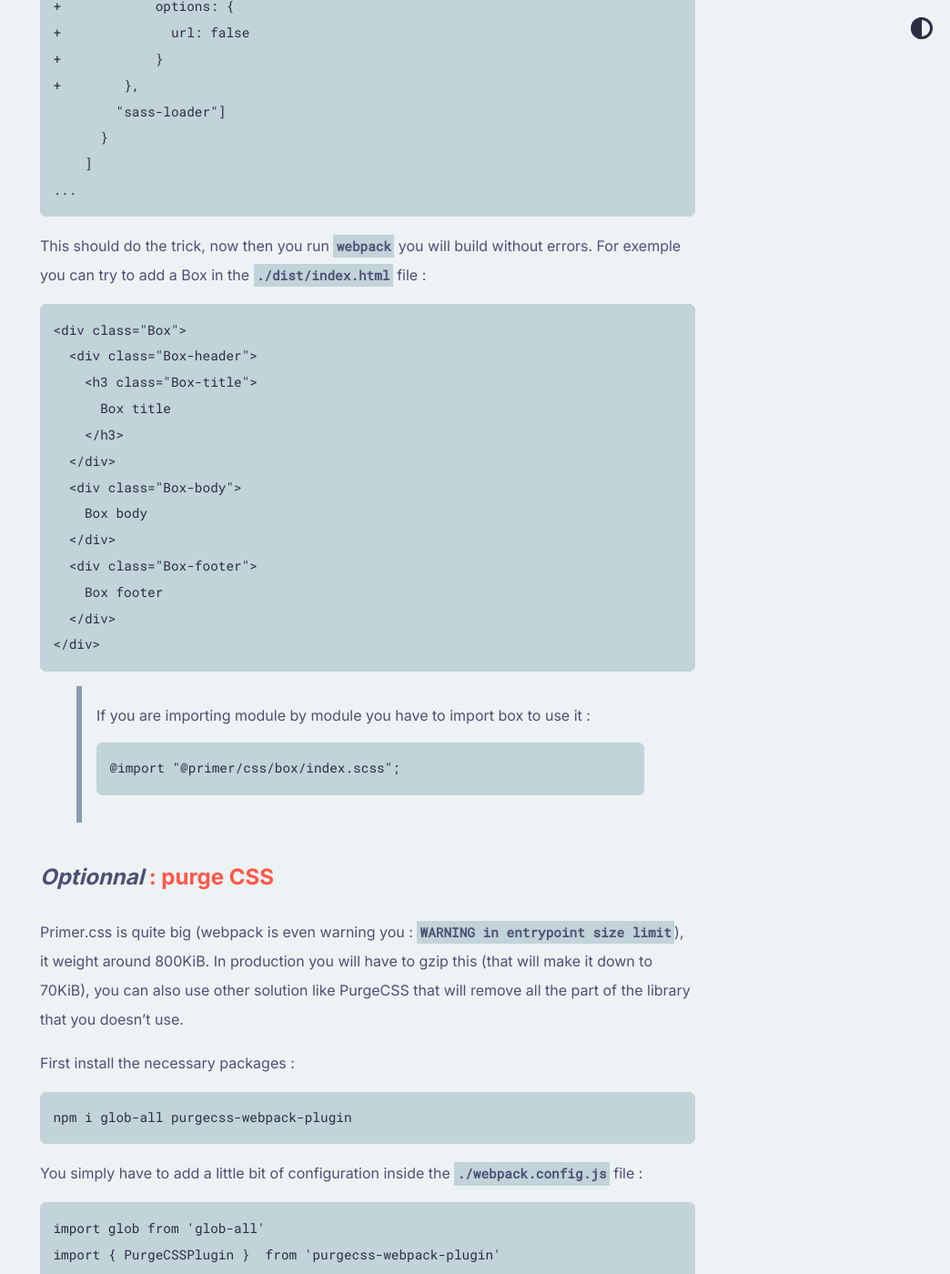
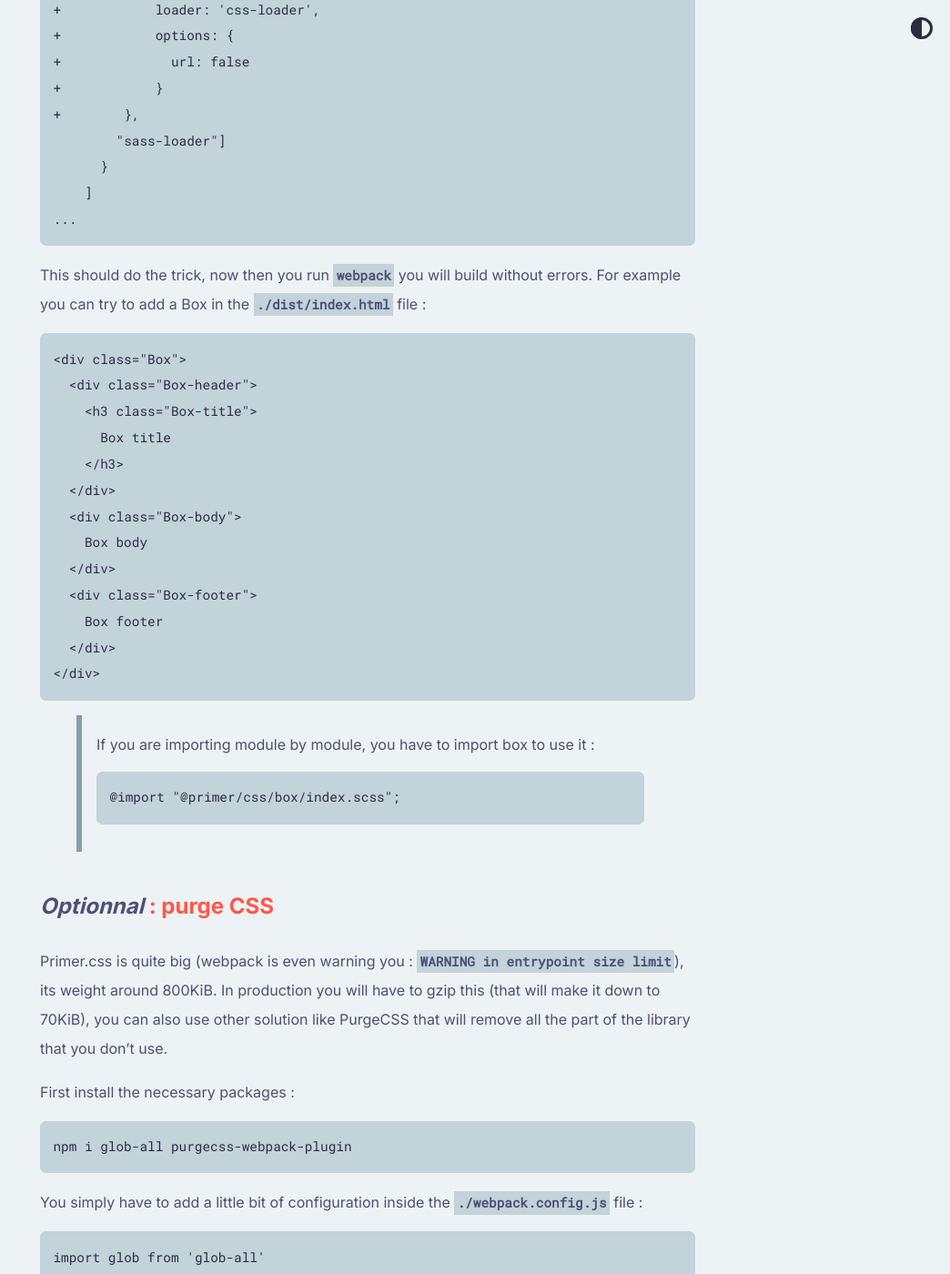
Before and after one commit to ndegheselle/blog.degheselle.fr, a Jekyll site: the page built from _posts/2023-01-24-use-primer.css-with-webpack.md, in a window 1280 px wide and 1400 px high, scrolled down 4164 px. Shown: the whole window at 91% size, without its empty margins (236-1280 px from the left). Built offline with Jekyll 4.4.1, drawn with Linux system fonts in a browser that asks for light colours; some of the changed text lies outside the part shown.

Commit message:
Fix typos

````diff
--- a/_posts/2023-01-24-use-primer.css-with-webpack.md
+++ b/_posts/2023-01-24-use-primer.css-with-webpack.md
@@ -157,7 +157,7 @@ Then you have to add some config inside the `./webpack.config.js` file in order
 ...
 ```
 
-This should do the trick, now then you run `webpack` you will build without errors. For exemple you can try to add a Box in the `./dist/index.html` file :
+This should do the trick, now then you run `webpack` you will build without errors. For example you can try to add a Box in the `./dist/index.html` file :
 
 ```html
 <div class="Box">
@@ -175,14 +175,14 @@ This should do the trick, now then you run `webpack` you will build without erro
 </div>
 ```
 
-> If you are importing module by module you have to import box to use it :
+> If you are importing module by module, you have to import box to use it :
 > ```scss
 > @import "@primer/css/box/index.scss";
 > ```
 
 ## *Optionnal* : purge CSS
 
-Primer.css is quite big (webpack is even warning you : `WARNING in entrypoint size limit`), it weight around 800KiB. In production you will have to gzip this (that will make it down to 70KiB), you can also use other solution like PurgeCSS that will remove all the part of the library that you doesn't use.
+Primer.css is quite big (webpack is even warning you : `WARNING in entrypoint size limit`), its weight around 800KiB. In production you will have to gzip this (that will make it down to 70KiB), you can also use other solution like PurgeCSS that will remove all the part of the library that you don't use.
 
 First install the necessary packages :
 
````
Also changed, not shown: other parts of _posts/2023-01-24-use-primer.css-with-webpack.md (+10 -10 lines).
